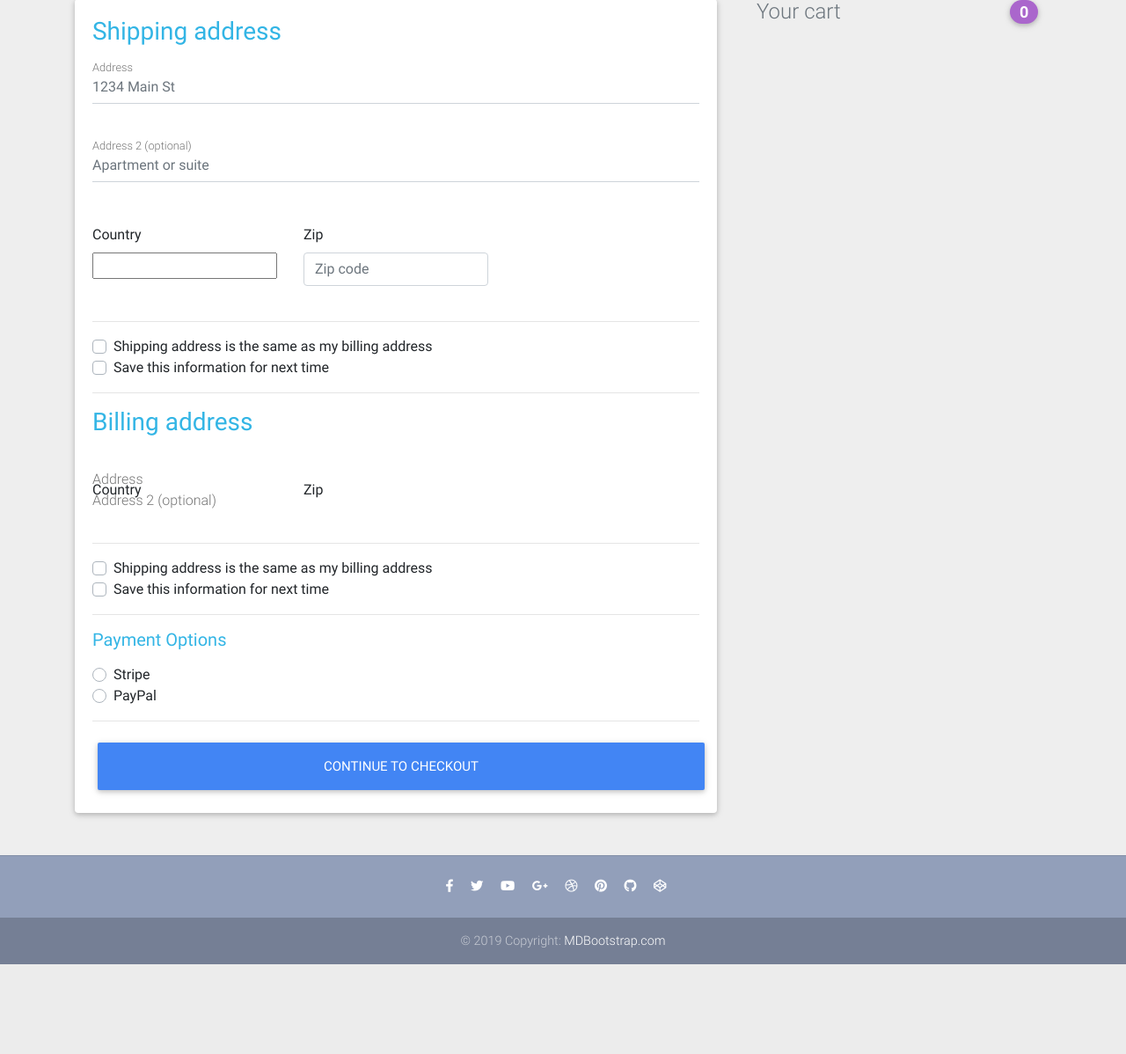
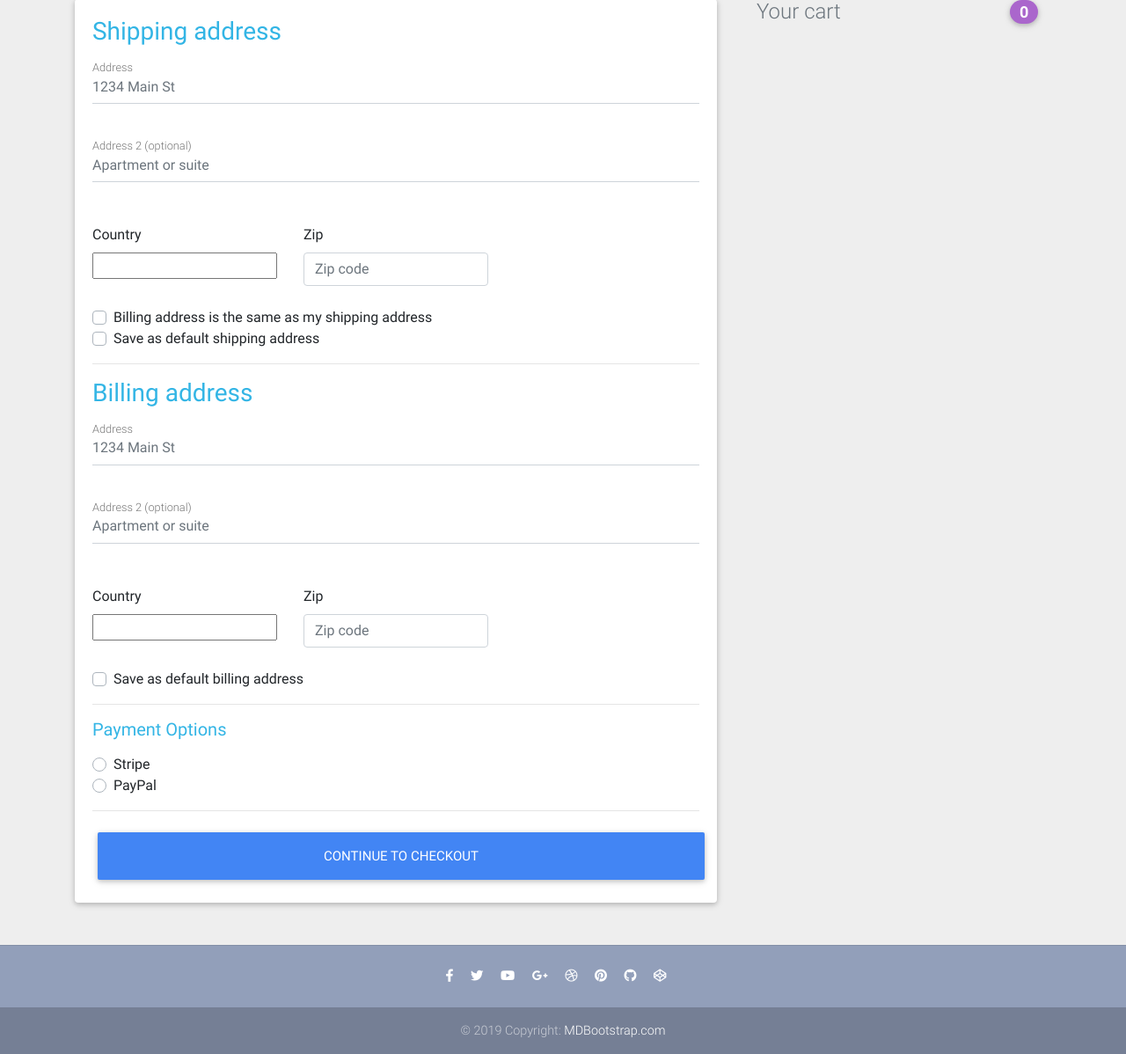
Before and after one commit to anwachuku15/ecommerce3, a Django app: template templates/checkout.html in a window 1280 px wide. Shown: the part 207-1405 px from the top of the page at 88% size. Before the commit the page ends 1303 px from the top, so only its background shows below. Run offline with Django 3.2, Linux system fonts and the light colour scheme; the template is opened without the code that fills it: values that come from a table or form of the project are taken from there, others are empty; some libraries are stand-ins or nearby versions.

Commit message:
update billing & shipping

```diff
--- a/core/forms.py
+++ b/core/forms.py
@@ -42,14 +42,28 @@ class CheckoutForm(forms.Form):
     shipping_address = forms.CharField(required=False)
     shipping_address2 = forms.CharField(required=False)
     shipping_country = CountryField(blank_label='(select country)').formfield(
+        required=False,
         widget=CountrySelectWidget(attrs={
             'class': 'custom-select d-block w-100'
         }))
     shipping_zip = forms.CharField(required=False)
-    same_shipping_address = forms.BooleanField(
+
+    billing_address = forms.CharField(required=False)
+    billing_address2 = forms.CharField(required=False)
+    billing_country = CountryField(blank_label='(select country)').formfield(
+        required=False,
+        widget=CountrySelectWidget(attrs={
+            'class': 'custom-select d-block w-100'
+        }))
+    billing_zip = forms.CharField(required=False)
+    same_billing_address = forms.BooleanField(
         widget=forms.CheckboxInput(), required=False)
-    save_info = forms.BooleanField(
-        widget=forms.CheckboxInput(), required=False)
+
+    set_default_shipping = forms.BooleanField(required=False)
+    use_default_shipping = forms.BooleanField(required=False)
+    set_default_billing = forms.BooleanField(required=False)
+    use_default_billing = forms.BooleanField(required=False)
+
     payment_option = forms.ChoiceField(
         widget=forms.RadioSelect, choices=PAYMENT_CHOICES)
 
--- a/templates/checkout.html
+++ b/templates/checkout.html
@@ -89,42 +89,51 @@
 
                     </div>
                     <!--Grid row COUNTRY/STATE/ZIP END-->
-                  <hr>
 
 
                     <!--SHIPPING INFORMATION CHECKBOXES-->
                       <!-- Same shipping & billing-->
                       <div class="custom-control custom-checkbox">
-                      <input {% if form.same_shipping_address.value %} checked {% endif %} type="checkbox" name="same_billing_address" class="custom-control-input" id="same-address">
+                        <input type="checkbox" name="same_billing_address" class="custom-control-input" id="same_billing_address">
                         {% comment %} {{form.same_shipping_address}} {% endcomment %}
-                      <label class="custom-control-label" for="same-address">Shipping address is the same as my billing address</label>
+                        <label class="custom-control-label" for="same_billing_address">Billing address is the same as my shipping address</label>
                       </div>
 
                       <!-- Save this info for next time -->
                       <div class="custom-control custom-checkbox">
-                      <input {% if form.save_info.value %} checked {% endif %} type="checkbox" name="save_info" class="custom-control-input" id="save-info">
+                        <input type="checkbox" name="set_default_shipping" class="custom-control-input" id="set_default_shipping">
                         {% comment %} {{form.save_info}} {% endcomment %}
-                      <label class="custom-control-label" for="save-info">Save this information for next time</label>
+                        <label class="custom-control-label" for="set_default_shipping">Save as default shipping address</label>
                       </div>
                     <!--SHIPPING INFORMATION CHECKBOXES END-->
+
+
+                    <!--USE DEFAULT SHIPPING-->
+                      {% if default_shipping_address %}
+                        <div class="custom-control custom-checkbox">
+                          <input type="checkbox" name="use_default_shipping" class="custom-control-input" id="use_default_shipping">
+                          <label class="custom-control-label" for="use_default_shipping">Use default shipping address: {{default_shipping_address.address|truncatechars:10}}</label>
+                        </div>
+                      {% endif %}
+                    <!--USE DEFAULT SHIPPING END-->
                   </div>
                 <!-- SHIPPING FORM END -->
+
                 <hr>
+
                 <!-- BILLING FORM -->
                   <div class='hideable_shipping_form'>
                     <h3 class="text-info">Billing address</h3>
                     <!--address-->
                     <div class="md-form mb-5">
-                    {% comment %} <input type="text" id="address" class="form-control" placeholder="1234 Main St"> {% endcomment %}
-                    {{form.street_address}}
+                      <input type="text" name="billing_address" id="billing_address" class="form-control" placeholder="1234 Main St">
                       <label for="address" class="">Address</label>
                     </div>
 
                     <!--address-2-->
                     <div class="md-form mb-5">
-                    {% comment %} <input type="text" id="address-2" class="form-control" placeholder="Apartment or suite"> {% endcomment %}
-                    {{form.apartment_address}}
-                    <label for="address-2" class="">Address 2 (optional)</label>
+                      <input type="text" name="billing_address2" id="billing_address2" class="form-control" placeholder="Apartment or suite">
+                      <label for="billing_address2" class="">Address 2 (optional)</label>
                     </div>
 
                     <!--Grid row: COUNTRY/STATE/ZIP-->
@@ -132,17 +141,11 @@
 
                         <!--Grid column: COUNTRY-->
                           <div class="col-lg-4 col-md-12 mb-4">
-
                             <label for="country">Country</label>
-                      {% comment %} <select class="custom-select d-block w-100" id="country" required>
-                        <option value="">Choose...</option>
-                        <option>United States</option>
-                      </select> {% endcomment %}
-                      {{form.country}}
+                            {{form.billing_country}}
                             <div class="invalid-feedback">
                               Please select a valid country.
                             </div>
-
                           </div>
                         <!--Grid column: COUNTRY END-->
 
@@ -163,42 +166,32 @@
 
                         <!--Grid column: ZIP CODE-->
                           <div class="col-lg-4 col-md-6 mb-4">
-
                             <label for="zip">Zip</label>
-                      {% comment %} <input type="text" class="form-control" id="zip" placeholder="" required> {% endcomment %}
-                      {{form.zip}}
+                            <input type="text" class="form-control" name="billing_zip" id="billing_zip" placeholder="Zip code" required>
                             <div class="invalid-feedback">
                               Zip code required.
                             </div>
-
                           </div>
                         <!--Grid column: ZIP CODE END-->
-
                       </div>
                     <!--Grid row COUNTRY/STATE/ZIP END-->
 
-
+                    <!--BILLING CHECKBOXES-->
+                      <div class="custom-control custom-checkbox">
+                        <input type="checkbox" name="save_info" class="custom-control-input" id="set_default_billing">
+                        <label class="custom-control-label" for="set_default_billing">Save as default billing address</label>
+                      </div>
+                      {% if default_billing_address %}
+                        <div class="custom-control custom-checkbox">
+                          <input type="checkbox" name="use_default_billing" class="custom-control-input" id="use_default_billing">
+                          <label class="custom-control-label" for="use_default_billing">Use default billing address: {{default_billing_address.address|truncatechars:10}}</label>
+                        </div>
+                      {% endif %}
+                    <!--BILLING CHECKBOXES END-->
+                  </div>
+                <!-- BILLING FORM END -->
 
                 <hr>
-
-                  <!--SHIPPING INFORMATION CHECKBOXES-->
-                    <div class="custom-control custom-checkbox">
-                      <input {% if form.same_shipping_address.value %} checked {% endif %} type="checkbox" name="same_billing_address" class="custom-control-input" id="same-address">
-                      {% comment %} {{form.same_shipping_address}} {% endcomment %}
-                      <label class="custom-control-label" for="same-address">Shipping address is the same as my billing address</label>
-                    </div>
-                    <div class="custom-control custom-checkbox">
-                      <input {% if form.save_info.value %} checked {% endif %} type="checkbox" name="save_info" class="custom-control-input" id="save-info">
-                      {% comment %} {{form.save_info}} {% endcomment %}
-                      <label class="custom-control-label" for="save-info">Save this information for next time</label>
-                    </div>
-                  <!--SHIPPING INFORMATION CHECKBOXES END-->
-
-
-                </div>
-              <!-- BILLING FORM END -->
-              <hr>
-
 
                 <!-- PAYMENT METHOD OPTIONS -->
                   <h5 class='text-info'>Payment Options</h5>
```
Also changed, not shown: core/views.py (+24 -4 lines). Lines whose indentation alone changed are shown as unchanged.
